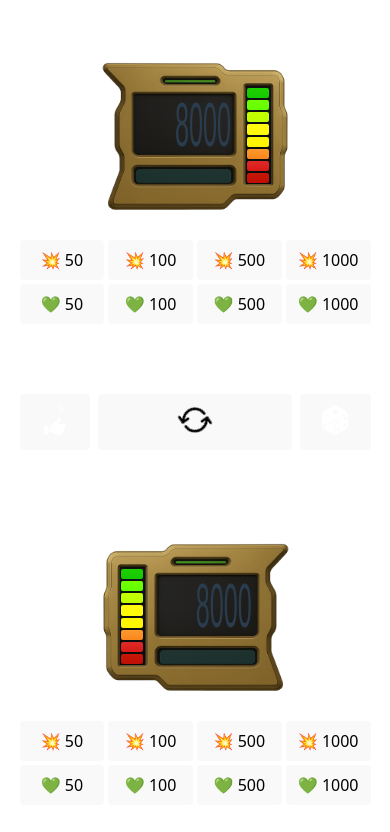
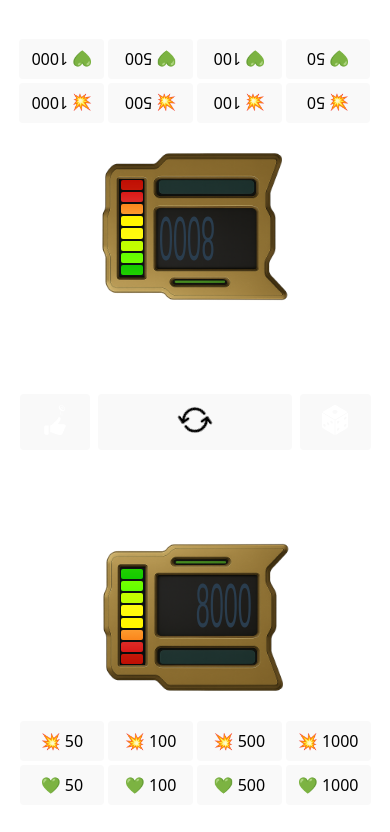
Before and after one commit to sillasHead/yugioh-lp, a React (Vite) app: page / in a window 390 px wide. Shown: the top 832 px of the page. Built offline with nearby package versions, Linux system fonts and the light colour scheme; grey boxes are pictures that could not be loaded; a web font is replaced by a local one.

Commit message:
Improve mobile responsiveness and layout adjustments
- Adjust GameActions component styling for better mobile display
- Increase size of dice and coin icons on mobile
- Add player-specific class to Gauge component for orientation
- Rotate player 1's gauge 180 degrees on mobile for better visibility

```diff
--- a/src/components/GameActions/style.css
+++ b/src/components/GameActions/style.css
@@ -63,13 +63,14 @@ img {
     width: 90%;
     margin: 0;
 
-    & img, svg {
+    & button img, button svg {
       width: 30px;
       height: 30px;
     }
   }
 
-  .active-coin {
-    transform: translate(-50%, 100%) rotate(-360deg);
+  .dice, .coin {
+    width: 40px;
+    height: 40px;
   }
 }
--- a/src/components/Gauge/index.tsx
+++ b/src/components/Gauge/index.tsx
@@ -158,7 +158,7 @@ const Gauge = forwardRef<GaugeHandle, Props>(function Gauge(
   }))
 
   return (
-    <div className="gauge-container">
+    <div className={`gauge-container ${player}`}>
       <div className="gauge" style={{ transform: `scaleX(${scaleX})` }}>
         <img src={gauge} alt="Gauge" />
         <div
--- a/src/components/Gauge/style.css
+++ b/src/components/Gauge/style.css
@@ -187,4 +187,8 @@
   .reset {
     display: none;
   }
+
+  .player-1 {
+    transform: rotate(180deg);
+  }
 }
```
